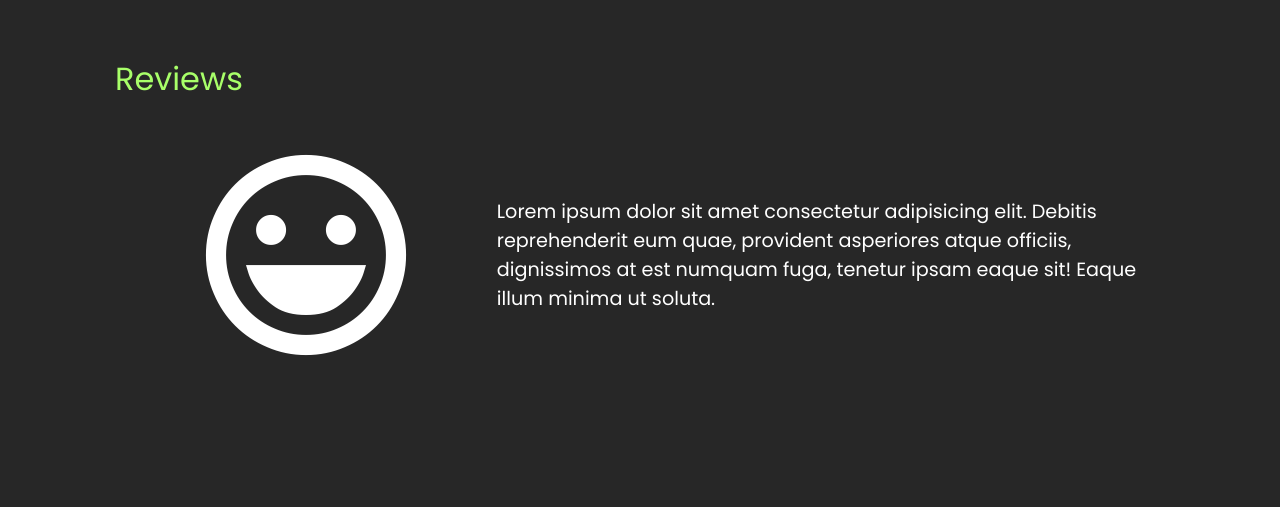
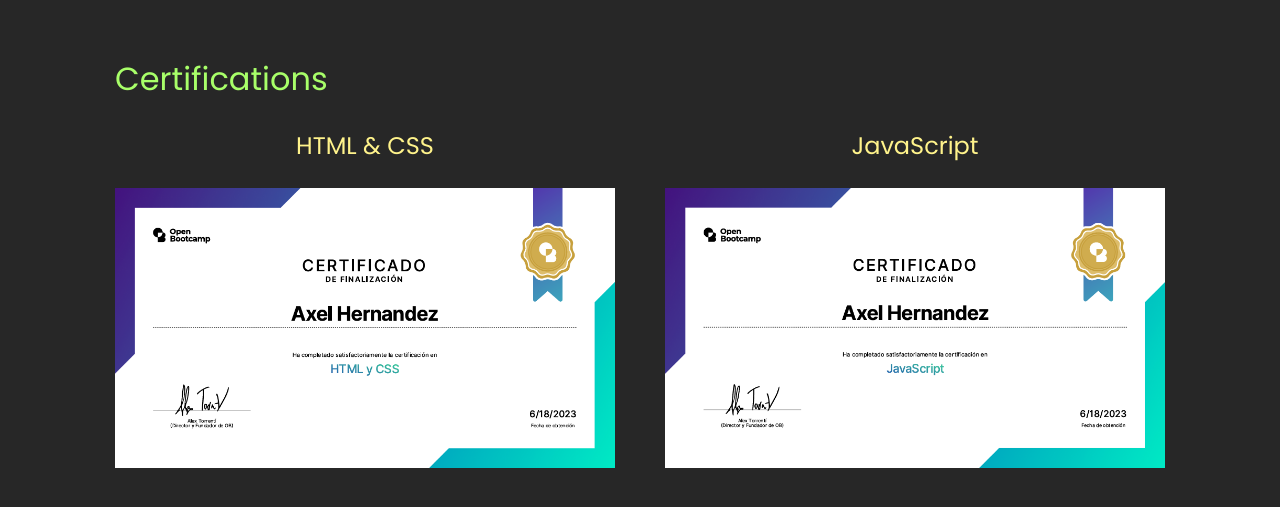
Before and after one commit to Axelhrdz/Portfolio-academlo, a website: page index.html in a window 1280 px wide. Shown: the part 2788-3295 px from the top of the page. Before the commit the page ends 3163 px from the top, so only its background shows below. Drawn offline with nearby package versions, Linux system fonts and the light colour scheme; placeholder pictures from the web are drawn by us.

Commit message:
adding certifications section

```diff
--- a/assets/css/styles.css
+++ b/assets/css/styles.css
@@ -320,7 +320,7 @@ a{
         justify-content: center;
         align-items: center;
     }
-    /* PROTEC 1 */
+    /* PROYECT 1 */
     .exp--img-1{
         background-image: linear-gradient(to bottom, #00000058, #00000058), url(/assets/img/a-consultant-co_thumb-min.jpg);
         transition: background-image 0.3s ease;
@@ -556,3 +556,97 @@ a{
 
 
 /* Reviews */
+
+/* CERTIFICATIONS */
+    .certifications{
+        max-width: var(--max-width-dimensions);
+        margin: 0 auto;
+        margin: var(--container-spacing) auto 0 auto;
+    }
+    .certi___title{
+        font-size: 2rem;
+        font-weight: 400;
+        color: var(--hover-links);
+    }
+    .certi__container{
+        display: flex;
+        /* flex-direction: column; */
+        justify-content: space-between;
+        width: 100%;
+        gap: 1rem;
+    }
+    .certi__item-container{
+        display: flex;
+        flex-direction: column;
+    }
+    .certi__item-container span{
+        text-align: center;
+        font-size: 1.5rem;
+        font-weight: 400;
+        color: var(--hover-links-secundary);
+    }
+    .certification{
+        width: 500px;
+        height: 280px;
+        background-color: blue;
+
+    }
+    .certi--html-and-css{
+        background-image: url(/assets/img/html&css.png);
+        background-size: cover;
+        background-position: center;
+        transition: 0.3s;
+
+    }
+    .certi--html-and-css:hover{
+        background: linear-gradient(to bottom, #00000058, #00000058), url(/assets/img/html&css.png);
+        background-size: cover;
+        background-position: center;
+        cursor: pointer;
+        scale: 1.1;
+    }
+
+    .certi--js{
+        background-image: url(/assets/img/js.png);
+        background-size: cover;
+        background-position: center;
+        transition: 0.3s;
+    }
+    .certi--js:hover{
+        background: linear-gradient(to bottom, #00000058, #00000058), url(/assets/img/js.png);
+        background-size: cover;
+        background-position: center;
+        cursor: pointer;
+        scale: 1.1;
+
+    }
+    /* @media only screen and (min-width: 490px) and (max-width: 768px){
+        .certification{
+            width: 280px;
+        }
+    } */
+    @media only screen and (max-width: 768px){
+        .certi--html-and-css{
+            width: 100%;
+            background-repeat: no-repeat;
+            background-size: 100%;
+        }
+        .certi--js{
+            width: 100%;
+            background-repeat: no-repeat;
+            background-size: 100%;
+        }
+        .certification {
+            height: 173px;
+        }
+
+    }
+    @media only screen and (max-width: 1130px){
+        .certi__container{
+            flex-direction: column;
+        }
+        .certi__item-container{
+            align-items: center;
+        }
+    }
+/* CERTIFICATIONS */
--- a/index.html
+++ b/index.html
@@ -172,7 +172,7 @@
     <!-- STACK -->
 
     <!-- REVIEWS -->
-    <div class="reviewsContainer">
+    <!-- <div class="reviewsContainer">
     <span class="reviews__title">Reviews</span>
         <div class="reviews__card-container">
 
@@ -205,14 +205,36 @@
             </div>
 
         </div>
+    </div> -->
+    <!-- REVIEWS -->
+
+    <!-- CERTIFICATIONS -->
+    <div class="certifications">
+        <span class="certi___title">Certifications</span>
+        <br>
+        <br>
+        <div class="certi__container">
+            <div class="certi__item-container">
+                <span>HTML & CSS</span>
+                <br>
+                <a href="/assets/files/diplomas_html y css_openBootcamp.pdf" class="certification certi--html-and-css" target="_blank" aria-label="Going to html & css PDF"></a>
+            </div>
+            <div class="certi__item-container">
+                <span>JavaScript</span>
+                <br>
+                <a href="/assets/files/diplomas_JS_openBootcamp.pdf" class="certification certi--js" target="_blank" aria-label="Going to js PDF"></a>
+            </div>
+        </div>
     </div>
 
-
-
-
-
-
-    <!-- REVIEWS -->
+    <br>
+    <br>
+    <br>
+    <br>
+    <br>
+    <br>
+    <br>
+    <!-- CERTIFICATIONS -->
 
 
 
```
Also changed, not shown: assets/img/html&css.png (added), assets/img/js.png (added), 2 other files.
